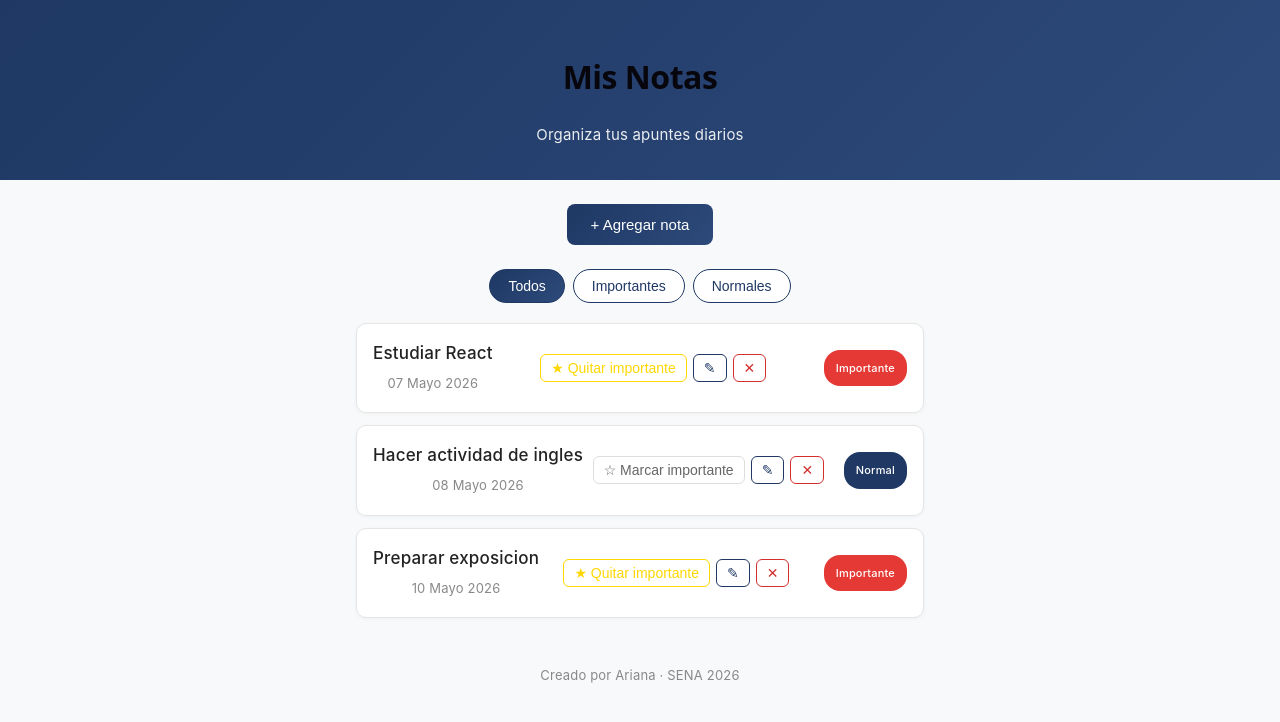
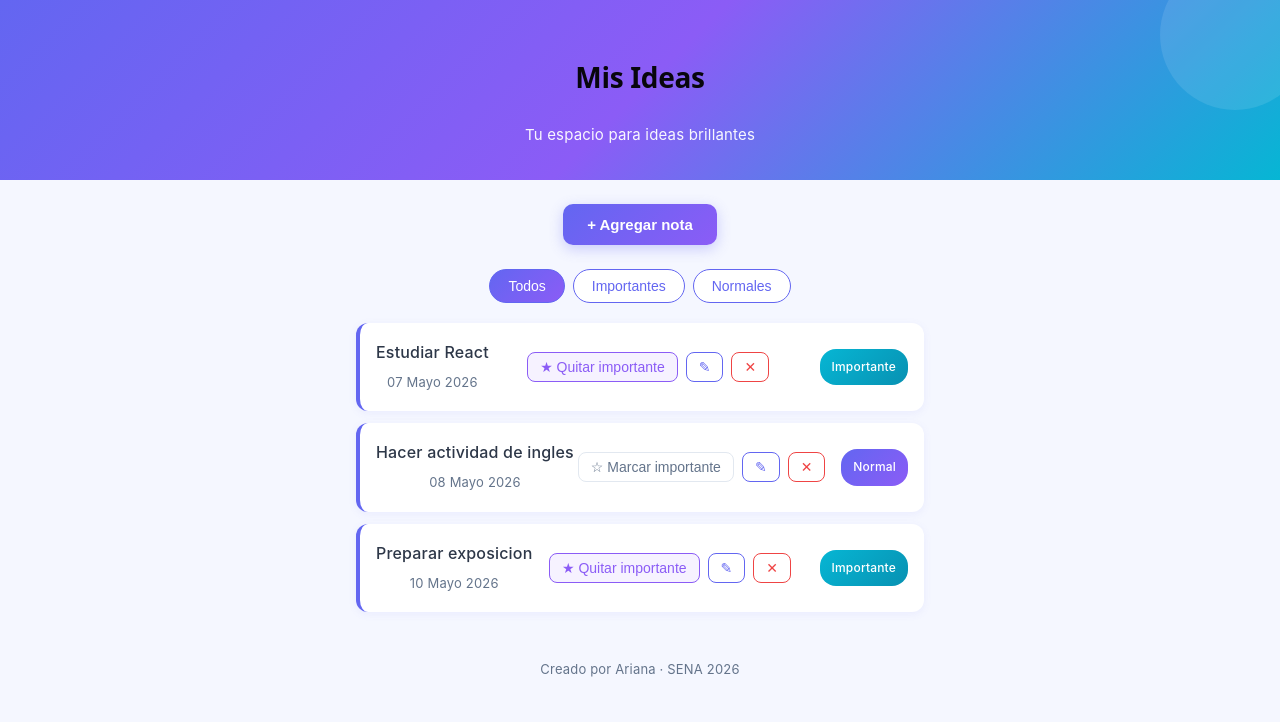
Before and after one commit to Ariana15-ro/Notas, a React (Vite) app: page / in a window 1280 px wide. Shown: the top 722 px of the page. Built offline with nearby package versions, Linux system fonts and the light colour scheme.

Commit message:
Finalizar proyecto y actualizar documentacion

```diff
--- a/src/App.css
+++ b/src/App.css
@@ -6,30 +6,47 @@
 
 .app {
   min-height: 100vh;
-  background-color: #f8f9fa;
+  background-color: #f5f7ff;
   font-family: -apple-system, BlinkMacSystemFont, 'Segoe UI', Roboto, sans-serif;
-  color: #333;
+  color: #2d3748;
 }
 
 /* ENCABEZADO */
 
 .encabezado {
-  background: linear-gradient(135deg, #1f3864 0%, #2d4a7a 100%);
+  background: linear-gradient(135deg, #6366f1 0%, #8b5cf6 50%, #06b6d4 100%);
   color: white;
   padding: 32px 16px;
   text-align: center;
+  position: relative;
+  overflow: hidden;
+}
+
+.encabezado::before {
+  content: "";
+  position: absolute;
+  width: 150px;
+  height: 150px;
+  border-radius: 50%;
+  background: rgba(255, 255, 255, 0.1);
+  top: -40px;
+  right: -30px;
 }
 
 .encabezado__titulo {
-  font-size: 32px;
-  font-weight: 600;
-  letter-spacing: -0.5px;
+  font-size: 28px;
+  font-weight: 700;
+  letter-spacing: -0.3px;
+  position: relative;
+  z-index: 1;
 }
 
 .encabezado__subtitulo {
   margin-top: 8px;
-  opacity: 0.9;
+  opacity: 0.95;
   font-size: 15px;
+  position: relative;
+  z-index: 1;
 }
 
 /* BOTON TOGGLE */
@@ -39,76 +56,81 @@
   display: block;
   padding: 12px 24px;
   border: none;
-  border-radius: 8px;
-  background: linear-gradient(135deg, #1f3864 0%, #2d4a7a 100%);
+  border-radius: 10px;
+  background: linear-gradient(135deg, #6366f1 0%, #8b5cf6 100%);
   color: white;
   cursor: pointer;
   font-size: 15px;
-  font-weight: 500;
-  transition: transform 0.2s, box-shadow 0.2s;
+  font-weight: 600;
+  transition: all 0.3s ease;
+  box-shadow: 0 4px 14px rgba(99, 102, 241, 0.3);
 }
 
 .boton-toggle:hover {
   transform: translateY(-2px);
-  box-shadow: 0 4px 12px rgba(31, 56, 100, 0.25);
+  box-shadow: 0 8px 20px rgba(99, 102, 241, 0.4);
 }
 
 /* FORMULARIO */
 
 .formulario {
-  background-color: white;
-  margin: 0 auto 20px;
+  background: white;
+  margin: 0 auto 24px;
   max-width: 600px;
-  padding: 24px;
-  border-radius: 12px;
-  box-shadow: 0 2px 8px rgba(0, 0, 0, 0.08);
+  padding: 28px;
+  border-radius: 14px;
+  box-shadow: 0 4px 20px rgba(99, 102, 241, 0.12);
+  border: 1px solid rgba(99, 102, 241, 0.15);
 }
 
 .formulario__titulo {
   margin-bottom: 16px;
-  color: #1f3864;
+  background: linear-gradient(135deg, #6366f1 0%, #8b5cf6 100%);
+  -webkit-background-clip: text;
+  -webkit-text-fill-color: transparent;
+  background-clip: text;
   font-size: 18px;
   font-weight: 600;
 }
 
 .formulario__input {
   width: 100%;
-  padding: 12px 14px;
-  margin-bottom: 12px;
-  border-radius: 8px;
-  border: 1px solid #ddd;
+  padding: 12px 16px;
+  margin-bottom: 16px;
+  border-radius: 10px;
+  border: 1px solid #e2e8f0;
   font-size: 15px;
-  transition: border-color 0.2s, box-shadow 0.2s;
+  transition: all 0.2s;
+  background: #fafbff;
 }
 
 .formulario__input:focus {
   outline: none;
-  border-color: #1f3864;
-  box-shadow: 0 0 0 3px rgba(31, 56, 100, 0.1);
+  border-color: #6366f1;
+  box-shadow: 0 0 0 3px rgba(99, 102, 241, 0.15);
+  background: white;
+}
+
+.formulario__input::placeholder {
+  color: #a0aec0;
 }
 
 .formulario__boton {
   width: 100%;
   padding: 12px;
   border: none;
-  border-radius: 8px;
-  background: linear-gradient(135deg, #1f3864 0%, #2d4a7a 100%);
+  border-radius: 10px;
+  background: linear-gradient(135deg, #6366f1 0%, #8b5cf6 100%);
   color: white;
   cursor: pointer;
   font-size: 15px;
-  font-weight: 500;
-  transition: transform 0.2s, box-shadow 0.2s;
+  font-weight: 600;
+  transition: all 0.3s ease;
 }
 
 .formulario__boton:hover {
-  transform: translateY(-2px);
-  box-shadow: 0 4px 12px rgba(31, 56, 100, 0.25);
-}
-
-.texto-preview {
-  margin-top: 8px;
-  color: #888;
-  font-size: 13px;
+  transform: translateY(-1px);
+  box-shadow: 0 4px 12px rgba(99, 102, 241, 0.3);
 }
 
 /* FILTROS */
@@ -124,22 +146,22 @@
 
 .filtros button {
   padding: 8px 18px;
-  border: 1px solid #1f3864;
+  border: 1px solid #6366f1;
   border-radius: 20px;
   background: white;
-  color: #1f3864;
+  color: #6366f1;
   cursor: pointer;
   font-size: 14px;
   font-weight: 500;
-  transition: all 0.2s;
+  transition: all 0.2s ease;
 }
 
 .filtros button:hover {
-  background: #f0f4f8;
+  background: rgba(99, 102, 241, 0.05);
 }
 
 .filtro-activo {
-  background: linear-gradient(135deg, #1f3864 0%, #2d4a7a 100%) !important;
+  background: linear-gradient(135deg, #6366f1 0%, #8b5cf6 100%) !important;
   color: white !important;
 }
 
@@ -158,82 +180,92 @@
   display: flex;
   justify-content: space-between;
   align-items: center;
-  background-color: white;
+  background: white;
   margin-bottom: 12px;
   padding: 16px;
-  border-radius: 10px;
-  border: 1px solid #e5e5e5;
-  box-shadow: 0 1px 4px rgba(0, 0, 0, 0.04);
-  transition: box-shadow 0.2s, border-color 0.2s;
+  border-radius: 12px;
+  border-left: 4px solid #6366f1;
+  box-shadow: 0 2px 8px rgba(99, 102, 241, 0.08);
+  transition: all 0.2s ease;
 }
 
 .item:hover {
-  box-shadow: 0 3px 12px rgba(0, 0, 0, 0.08);
-  border-color: #d0d0d0;
+  box-shadow: 0 4px 15px rgba(99, 102, 241, 0.15);
 }
 
 .item__titulo {
-  font-size: 17px;
+  font-size: 16px;
   font-weight: 500;
-  color: #222;
+  color: #2d3748;
 }
 
 .item__fecha {
   margin-top: 4px;
-  color: #888;
+  color: #64748b;
   font-size: 13px;
 }
 
 .item__estado {
-  background-color: #1f3864;
+  background: linear-gradient(135deg, #6366f1 0%, #8b5cf6 100%);
   color: white;
   padding: 5px 12px;
   border-radius: 16px;
-  font-size: 11px;
+  font-size: 12px;
   font-weight: 500;
 }
 
 .item__estado--importante {
-  background-color: #e53935;
+  background: linear-gradient(135deg, #06b6d4 0%, #0891b2 100%);
 }
 
 .item__acciones {
   display: flex;
-  gap: 6px;
-  margin-right: 10px;
+  gap: 8px;
+  margin-right: 12px;
 }
 
 .boton-accion {
-  background: none;
-  border: 1px solid #ddd;
-  border-radius: 6px;
-  padding: 5px 10px;
+  background: white;
+  border: 1px solid #e2e8f0;
+  border-radius: 8px;
+  padding: 6px 12px;
   cursor: pointer;
   font-size: 14px;
   transition: all 0.2s;
+  color: #4a5568;
 }
 
 .boton-accion:hover {
-  transform: scale(1.1);
+  transform: scale(1.08);
+  border-color: #6366f1;
 }
 
 .boton-importante {
-  color: #666;
+  color: #64748b;
 }
 
 .boton-importante-activo {
-  color: #ffd700;
-  border-color: #ffd700;
+  color: #8b5cf6;
+  border-color: #8b5cf6;
+  background: rgba(139, 92, 246, 0.08);
 }
 
 .boton-eliminar {
-  color: #d32f2f;
-  border-color: #d32f2f;
+  color: #ef4444;
+  border-color: #ef4444;
+}
+
+.boton-eliminar:hover {
+  background: rgba(239, 68, 68, 0.05);
 }
 
 .boton-editar {
-  color: #1f3864;
-  border-color: #1f3864;
+  color: #6366f1;
+  border-color: #6366f1;
+}
+
+.boton-editar:hover {
+  background: rgba(99, 102, 241, 0.05);
 }
 
 /* PIE */
@@ -245,7 +277,7 @@
 }
 
 .pie__texto {
-  color: #888;
+  color: #64748b;
   font-size: 13px;
 }
 
@@ -275,5 +307,6 @@
 
   .filtros {
     padding: 0 12px;
+    flex-wrap: wrap;
   }
 }
--- a/src/App.jsx
+++ b/src/App.jsx
@@ -1,4 +1,4 @@
-import { useState } from 'react'
+import { useState, useEffect } from 'react'
 import './App.css'
 
 function App() {
@@ -9,7 +9,9 @@ function App() {
   const [filtro, setFiltro] = useState('todos')
   const [editandoId, setEditandoId] = useState(null)
 
-  const [notas, setNotas] = useState([
+  const [notas, setNotas] = useState(() => {
+    const guardadas = localStorage.getItem('notas')
+    return guardadas ? JSON.parse(guardadas) : [
       {
         id: 1,
         titulo: 'Estudiar React',
@@ -30,7 +32,12 @@ function App() {
         fecha: '10 Mayo 2026',
         importante: true
       }
-  ])
+    ]
+  })
+
+  useEffect(() => {
+    localStorage.setItem('notas', JSON.stringify(notas))
+  }, [notas])
 
   const manejarEnvio = (evento) => {
 
@@ -91,11 +98,11 @@ function App() {
       <header className="encabezado">
 
 <h1 className="encabezado__titulo">
-          Mis Notas
+            Mis Ideas
            </h1>
 
 <p className="encabezado__subtitulo">
-          Organiza tus apuntes diarios
+            Tu espacio para ideas brillantes
            </p>
 
       </header>
```
Also changed, not shown: src/componentes/Encabezado.jsx (deleted), src/componentes/Formulario.jsx (deleted), src/componentes/Item.jsx (deleted), src/componentes/Lista.jsx (deleted), src/componentes/PiePagina.jsx (deleted), 1 other file (tests, documents, lock files or other folders). Lines whose indentation alone changed are shown as unchanged.
